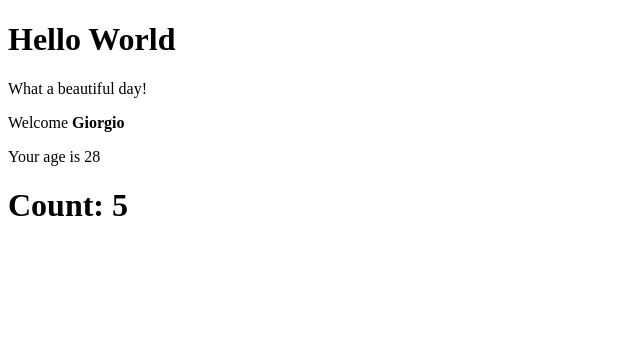
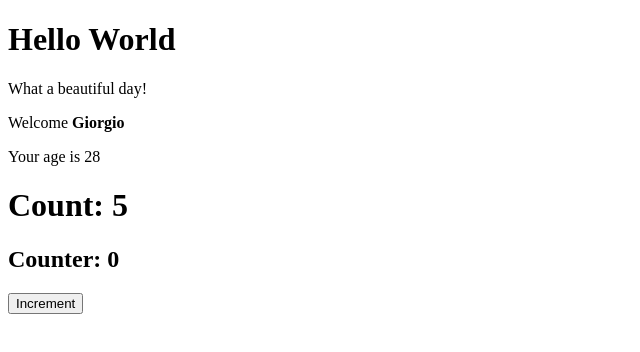
Before and after one commit to GAutuori94/react-exercises, a React (Create React App) app: page / in a window 1280 px wide. Shown: the top 352 px of the page, without its empty margins (0-640 px from the left). Built offline with nearby package versions, Linux system fonts and the light colour scheme.

Commit message:
added ClickCounter component in clickCounter.js

```diff
--- a/src/App.js
+++ b/src/App.js
@@ -1,4 +1,5 @@
 import React from "react";
+import { ClickCounter } from "./clickCounter";
 import { Counter } from "./counter";
 import { Hello, Welcome } from "./hello";
 
@@ -9,6 +10,7 @@ export default class App extends React.Component {
             <Hello />
             <Welcome name={<strong>Giorgio</strong>} age={28} />
             <Counter initialValue={0} incrementAmount={1} incrementInterval={1000} />
+            <ClickCounter />
              </div>
         )
     }
--- /dev/null
+++ b/src/clickCounter.js
@@ -0,0 +1,24 @@
+import React from "react";
+
+export class ClickCounter extends React.Component {
+  state = {
+    count: 0,
+  };
+
+  handleCounterIncrement = () => {
+    this.setState((state) => {
+      return {
+        count: state.count + 1,
+      };
+    });
+  }
+
+  render() {
+    return (
+      <div>
+        <h2> Counter: {this.state.count} </h2>
+        <button onClick={this.handleCounterIncrement}> Increment </button>
+      </div>
+    )
+  }
+}
```
